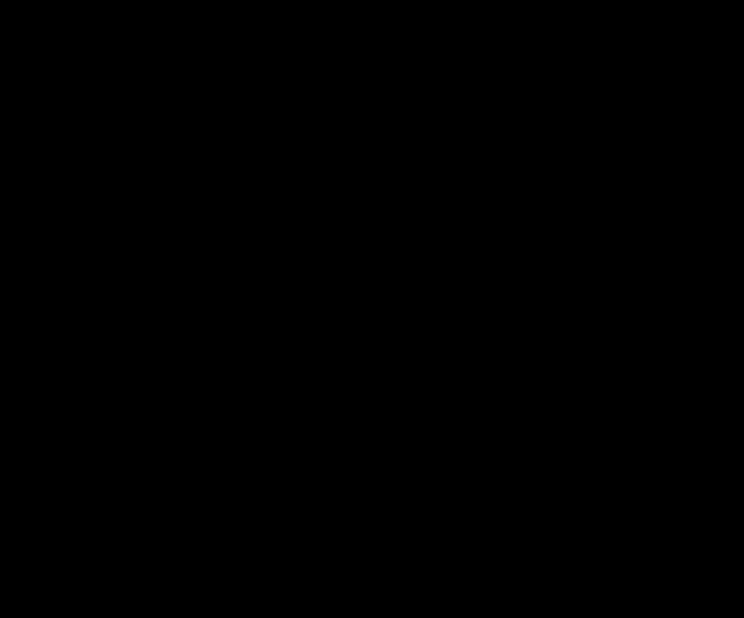
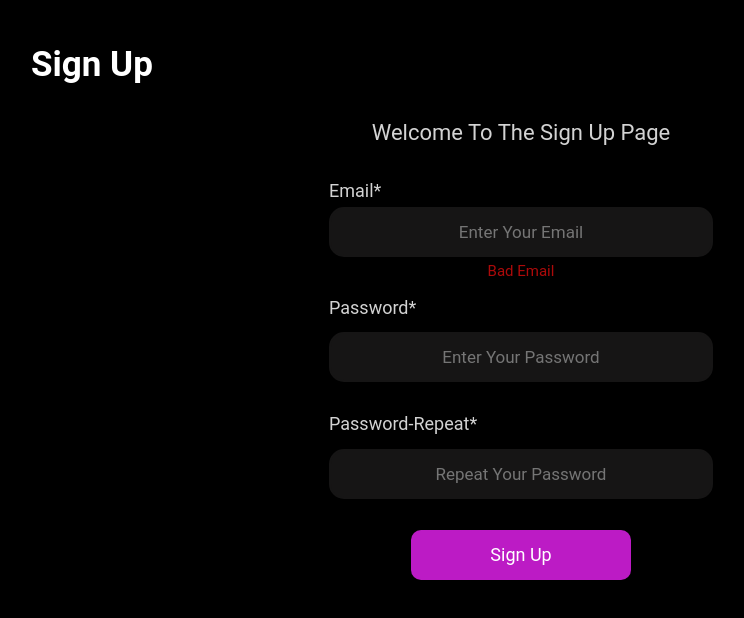
Before and after one commit to marufbelete/react, a React (Create React App) app: page / in a window 1280 px wide. Shown: the top 618 px of the page, without its empty margins (119-863 px from the left). Built offline with nearby package versions, Linux system fonts and the light colour scheme.

Commit message:
UI Components Of The Auth Page Almost Complete

```diff
--- a/src/components/pages/AuthPage.tsx
+++ b/src/components/pages/AuthPage.tsx
@@ -1,8 +1,12 @@
-import { Fragment } from 'react'
+import { Fragment } from 'react';
+import Form from '../widgets/Form';
+import AuthPageHeader from '../widgets/AuthPageHeader';
+
 const AuthPage = () => {
     return (
         <Fragment>
-
+            <AuthPageHeader isSignUp = {true}/>
+            <Form isSignUp={ true } onSubmit= { () => console.log("Hello World")}/>
         </Fragment>
     );
 };
--- a/src/components/styled-components/AuthPageStyledComponents.ts
+++ b/src/components/styled-components/AuthPageStyledComponents.ts
@@ -75,13 +75,13 @@
 `;
 
 
-interface FormProps {
+interface FormElementProps {
     isSignUp : boolean
 }
 
-export const Form = styled.form<FormProps>`
+export const FormElement = styled.form<FormElementProps>`
     width : 30%;
-    height : ${ props => props.isSignUp ? '400px' : '300px'};
+    height : ${ props => props.isSignUp ? '500px' : '400px'};
     display : flex;
     flex-direction : column;
     justify-content : space-between;
--- /dev/null
+++ b/src/components/widgets/AuthPageHeader.tsx
@@ -0,0 +1,19 @@
+import { Fragment } from "react"
+import { AuthPageLabel, IntroText } from '../styled-components/AuthPageStyledComponents';
+
+interface AuthPageHeaderProps {
+    isSignUp : boolean
+}
+
+const AuthPageHeader = ({ isSignUp } : AuthPageHeaderProps) => {
+    return (
+        <Fragment>
+            <AuthPageLabel>{ isSignUp ? "Sign Up" : "Sign In"}</AuthPageLabel>
+            <IntroText>
+                { isSignUp ? "Welcome To The Sign Up Page" : "Welcome To The Sign In Page"}
+            </IntroText>
+        </Fragment>
+    )
+}
+
+export default AuthPageHeader;
--- /dev/null
+++ b/src/components/widgets/Form.tsx
@@ -0,0 +1,49 @@
+import { AuthButton, FormElement } from '../styled-components/AuthPageStyledComponents';
+import Input from './Input';
+
+
+interface FormProps {
+    isSignUp : boolean,
+    onSubmit : () => void
+}
+
+const Form = ( props : FormProps ) => {
+
+    return (
+        <FormElement isSignUp = { false } onSubmit = { () => props.onSubmit }>
+            <Input
+                labelText="Email*"
+                placeholder = "Enter Your Email"
+                error = "Bad Email"
+                type="email"
+            />
+
+           <Input
+                labelText="Password*"
+                placeholder = "Enter Your Password"
+                error = ""
+                type="password"
+            />
+
+            {
+                props.isSignUp &&
+                <Input
+                    labelText="Password-Repeat*"
+                    placeholder = "Repeat Your Password"
+                    error = ""
+                    type="password"
+                />
+            }
+
+
+            <AuthButton>
+                { props.isSignUp ? "Sign Up" : "Sign In" }
+            </AuthButton>
+
+
+        </FormElement>
+    )
+}
+
+
+export default Form;
--- /dev/null
+++ b/src/components/widgets/Input.tsx
@@ -0,0 +1,24 @@
+import { InputComponentsWrapper, InputLabel, TextInput, TextInputError } from '../styled-components/AuthPageStyledComponents';
+
+interface InputProps {
+    labelText : string,
+    placeholder : string,
+    type : string,
+    error : string,
+}
+
+const Input = (props : InputProps) => {
+
+    return (
+        <InputComponentsWrapper>
+            <InputLabel>{ props.labelText }</InputLabel>
+            <TextInput
+                type={ props.type }
+                placeholder = { props.placeholder }
+            />
+            <TextInputError>{ props.error }</TextInputError>
+        </InputComponentsWrapper>
+    )
+};
+
+export default Input;
```
